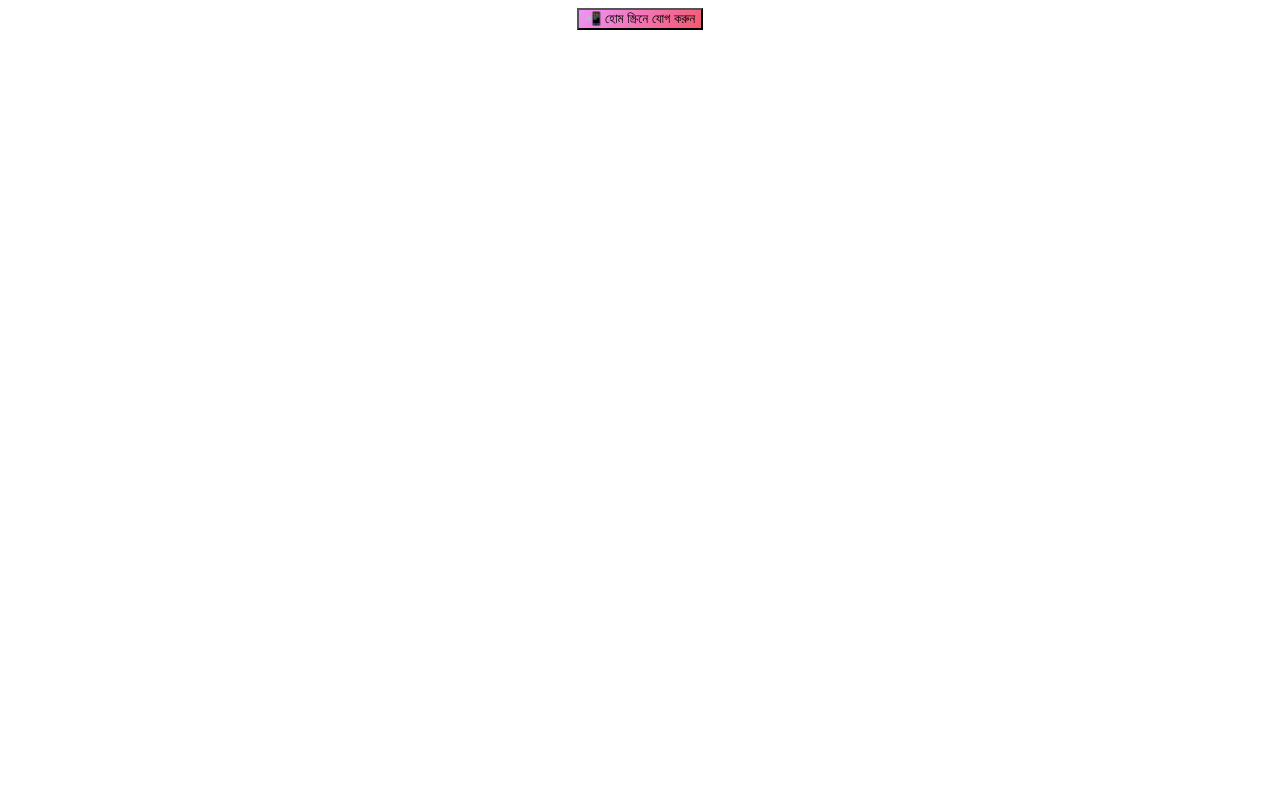
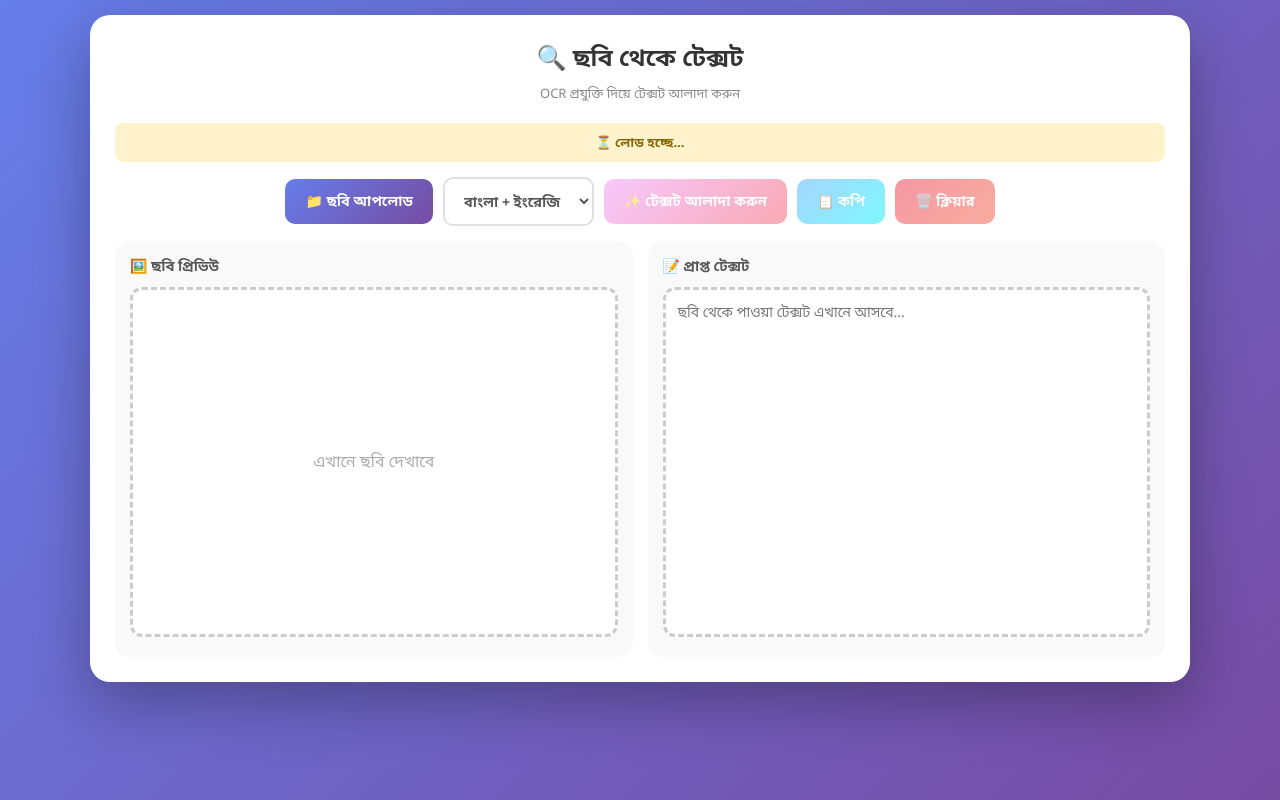
Before and after one commit to shuaib4291-bit/alarm-clock, a plain HTML site: page ocr-app/index.html in a window 1280 px wide. Drawn offline with Linux system fonts and the light colour scheme.

Commit message:
Update index.html

```diff
--- a/ocr-app/index.html
+++ b/ocr-app/index.html
@@ -1,3 +1,58 @@
-<button class="btn btn-install" id="installBtn" style="display:none; background: linear-gradient(135deg, #f093fb, #f5576c); margin: 0 auto 15px; display: block;">
-    📲 হোম স্ক্রিনে যোগ করুন
-</button>
+<!DOCTYPE html>
+<html lang="bn">
+<head>
+<meta charset="UTF-8">
+<meta name="viewport" content="width=device-width, initial-scale=1.0">
+<title>OCR - ছবি থেকে টেক্সট</title>
+<link rel="stylesheet" href="style.css">
+<script src="https://cdn.jsdelivr.net/npm/tesseract.js@5/dist/tesseract.min.js"></script>
+</head>
+<body>
+<div class="container">
+<h1>🔍 ছবি থেকে টেক্সট</h1>
+<p class="subtitle">OCR প্রযুক্তি দিয়ে টেক্সট আলাদা করুন</p>
+
+<div class="lib-status" id="libStatus">⏳ লোড হচ্ছে...</div>
+
+<div class="controls">
+<label class="file-input-wrapper">
+<input type="file" id="imageInput" accept="image/*">
+<span class="btn btn-upload">📁 ছবি আপলোড</span>
+</label>
+
+<select class="language-select" id="languageSelect">
+<option value="ben+eng">বাংলা + ইংরেজি</option>
+<option value="ben">বাংলা</option>
+<option value="eng">ইংরেজি</option>
+</select>
+
+<button class="btn btn-extract" id="extractBtn" disabled>✨ টেক্সট আলাদা করুন</button>
+<button class="btn btn-copy" id="copyBtn" disabled>📋 কপি</button>
+<button class="btn btn-clear" id="clearBtn" disabled>🗑️ ক্লিয়ার</button>
+</div>
+
+<div class="progress-container" id="progressContainer">
+<div class="progress-bar"><div class="progress-fill" id="progressFill"></div></div>
+<div class="progress-text" id="progressText"></div>
+</div>
+
+<div class="status" id="status"></div>
+
+<div class="main-content">
+<div class="panel">
+<div class="panel-title">🖼️ ছবি প্রিভিউ</div>
+<div class="image-preview">
+<p class="placeholder" id="placeholder">এখানে ছবি দেখাবে</p>
+<img id="previewImg" alt="Preview">
+</div>
+</div>
+
+<div class="panel">
+<div class="panel-title">📝 প্রাপ্ত টেক্সট</div>
+<textarea class="text-output" id="textOutput" placeholder="ছবি থেকে পাওয়া টেক্সট এখানে আসবে..."></textarea>
+</div>
+</div>
+</div>
+<script src="script.js"></script>
+</body>
+</html>
```
